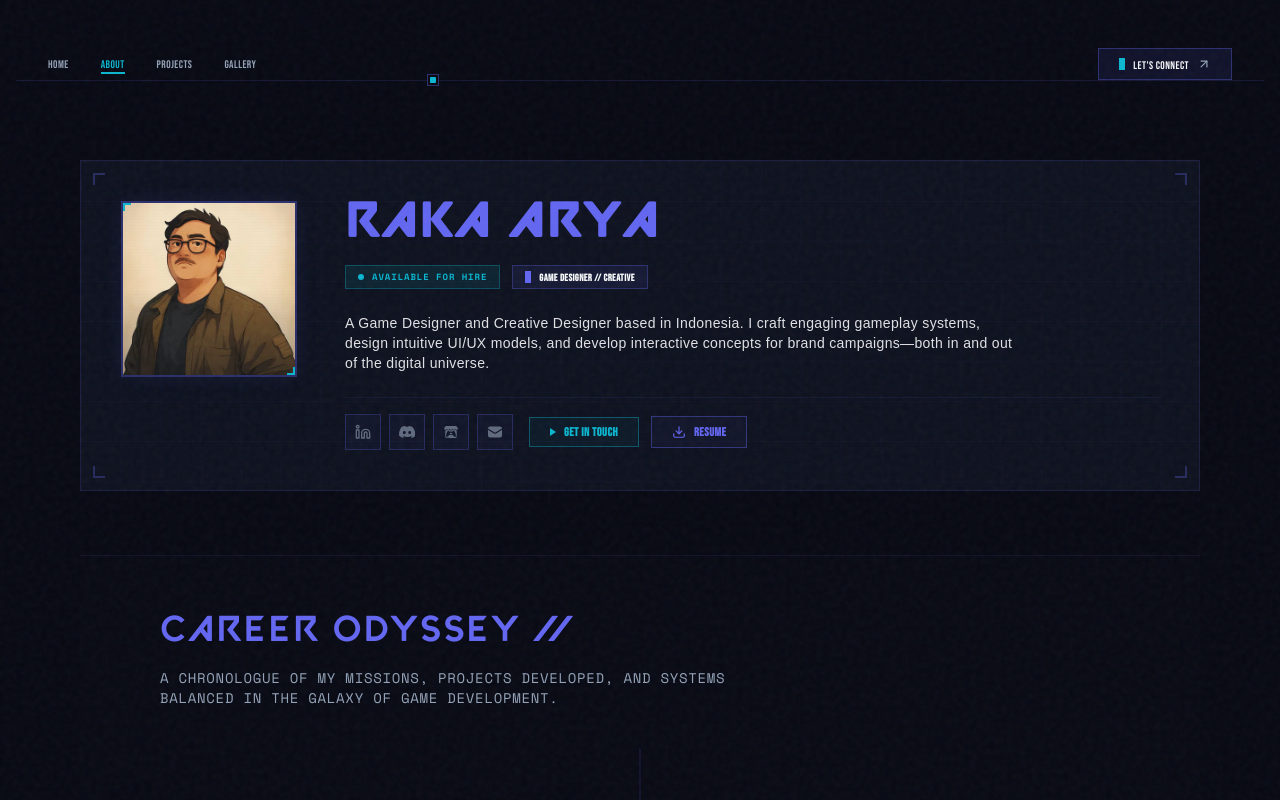
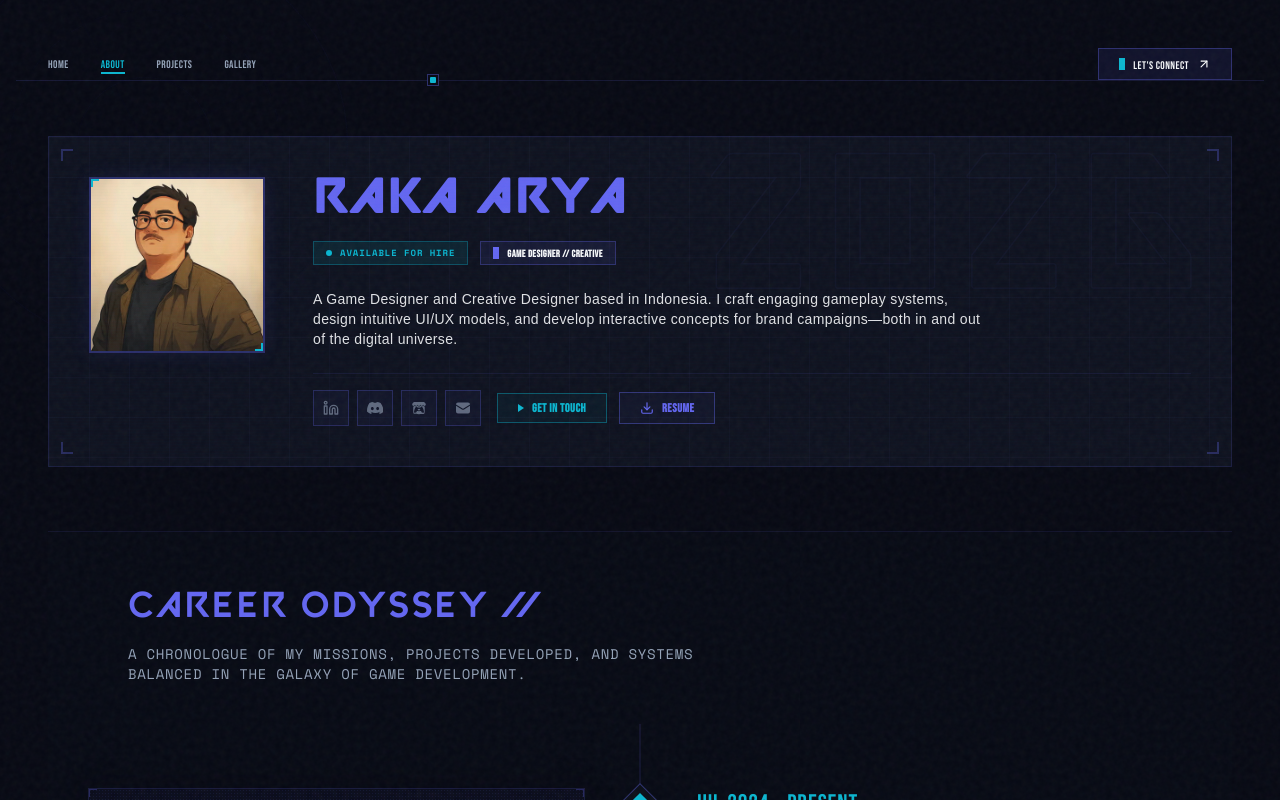
Before and after one commit to notslimboy/Bento-Grid-Portfolio, a React (Vite) app: page / in a window 1280 px wide. Both pictures are taken after a click on the button "SEE DETAIL PROFILE". Shown: the top 800 px of the page. Built offline with nearby package versions, Linux system fonts and the light colour scheme.

Commit message:
fix connect card button

```diff
--- a/src/App.tsx
+++ b/src/App.tsx
@@ -240,12 +240,12 @@ export default function App() {
             {/* Action Button */}
             <a
               href="mailto:raka.arya34@gmail.com"
-              className="px-5 py-2 border border-vibrant-indigo/35 bg-vibrant-indigo/10 hover:text-[#070913] rounded-none flex items-center gap-2 cursor-pointer group text-[11px] font-bebas tracking-widest text-frost-white uppercase overflow-hidden relative btn-tactical btn-tactical-indigo"
+              className="px-5 py-2 border border-vibrant-indigo/35 bg-vibrant-indigo/10 hover:text-[#070913] rounded-none flex items-center gap-2 cursor-pointer group/btn text-[11px] font-bebas tracking-widest text-frost-white uppercase overflow-hidden relative btn-tactical btn-tactical-indigo"
             >
-              <span className="w-1.5 h-3 bg-accent" />
-              <span>Let's Connect</span>
-              <ArrowUpRight className="w-3.5 h-3.5 text-muted-slate group-hover:text-[#070913] group-hover:translate-x-0.5 group-hover:-translate-y-0.5 transition-transform duration-150" />
-            </a>
+               <span className="w-1.5 h-3 bg-accent" />
+               <span>Let's Connect</span>
+               <ArrowUpRight className="w-3.5 h-3.5 text-frost-white group-hover/btn:text-[#070913] group-hover/btn:translate-x-0.5 group-hover/btn:-translate-y-0.5 transition-transform duration-150" />
+             </a>
           </header>
 
           {/* Main Bento Grid */}
--- a/src/components/about-page.tsx
+++ b/src/components/about-page.tsx
@@ -167,7 +167,7 @@ export function AboutPage() {
   }));
 
   return (
-    <div className="min-h-screen bg-[#070913] text-frost-white pb-24 md:pb-12 pt-6 px-4 md:px-8 max-w-7xl mx-auto space-y-16">
+    <div className="w-full space-y-12 md:space-y-16">
       {/* SECTION 1: PROFILEKU (Hero Layout) */}
       <section className="relative rounded-none border border-vibrant-indigo/15 bg-slate-indigo/50 p-6 md:p-10 overflow-hidden hud-grid-overlay">
         {/* Holographic sweep & scanlines */}
@@ -443,6 +443,10 @@ export function AboutPage() {
       <section className="w-full pt-4">
         <ConnectCard />
       </section>
+
+      {/* Mobile-only Footer for About Page */}
+      <footer className="max-w-7xl w-full mx-auto mt-12 pt-6 border-t border-vibrant-indigo/5 flex flex-col md:flex-row items-center justify-between gap-4 text-xs text-muted-slate md:hidden">
+      </footer>
     </div>
   );
 }
--- a/src/components/cards/connect-card.tsx
+++ b/src/components/cards/connect-card.tsx
@@ -54,11 +54,11 @@ export function ConnectCard({ isScanning, isSkeleton }: ConnectCardProps) {
 
         <a
           href="mailto:raka.arya34@gmail.com"
-          className="px-8 py-3.5 border border-vibrant-indigo/35 bg-vibrant-indigo/10 hover:text-[#070913] rounded-none flex items-center gap-3 cursor-pointer group text-xl font-bebas tracking-widest text-frost-white uppercase overflow-hidden relative btn-tactical btn-tactical-indigo"
+          className="px-8 py-3.5 border border-vibrant-indigo/35 bg-vibrant-indigo/10 hover:text-[#070913] rounded-none flex items-center gap-3 cursor-pointer group/btn text-xl font-bebas tracking-widest text-frost-white uppercase overflow-hidden relative btn-tactical btn-tactical-indigo"
         >
           <span className="w-2 h-5 bg-accent" />
           <span className="-mt-[2px] leading-none">Say Hello</span>
-          <ArrowUpRight className="w-5 h-5 text-muted-slate group-hover:text-[#070913] group-hover:translate-x-0.5 group-hover:-translate-y-0.5 transition-transform duration-150" />
+          <ArrowUpRight className="w-5 h-5 text-frost-white group-hover/btn:text-[#070913] group-hover/btn:translate-x-0.5 group-hover/btn:-translate-y-0.5 transition-transform duration-150" />
         </a>
       </div>
     </BentoCard>
```
